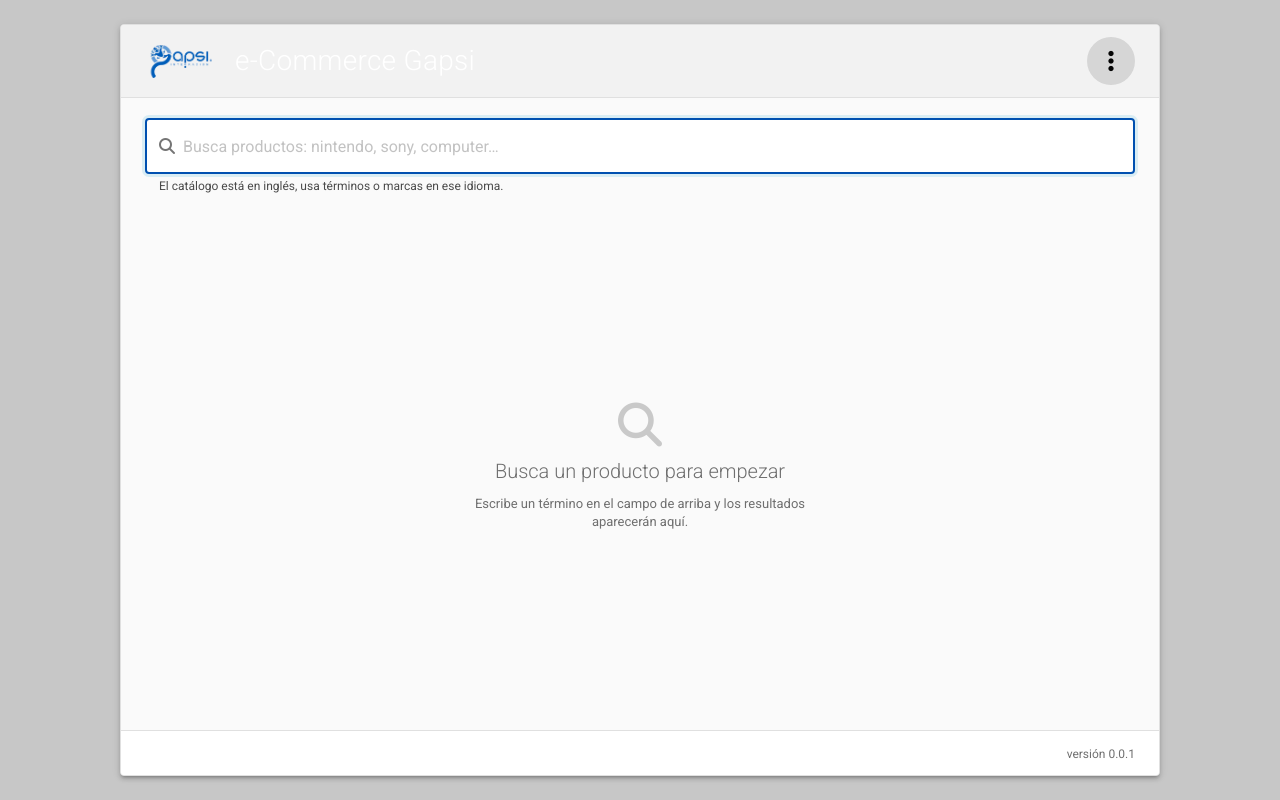
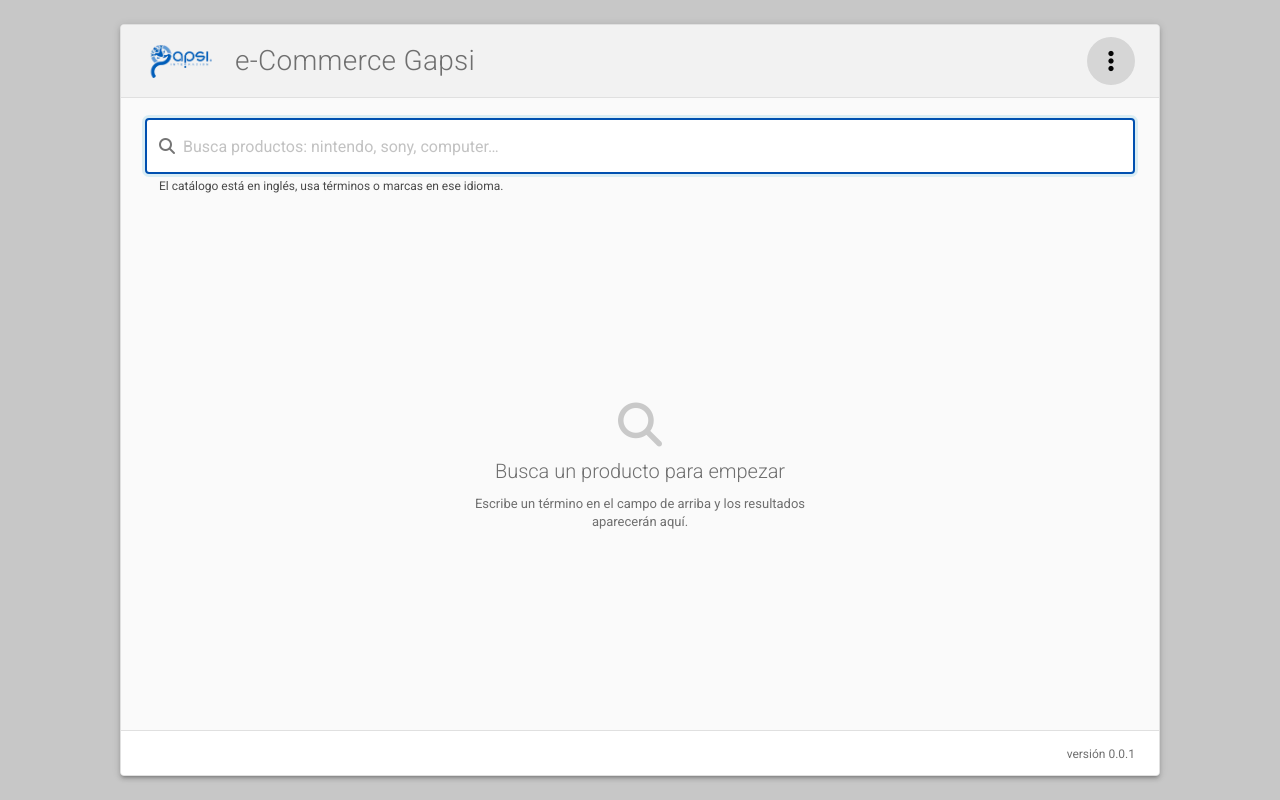
Before and after one commit to sergiornelas/gapsi-e-commerce, a React (Vite) app: page / in a window 1280 px wide. Built offline with nearby package versions, Linux system fonts and the light colour scheme; what @graphql-tools/schema would draw is missing.

Commit message:
fix/contraste del titulo del header

```diff
--- a/src/components/layout/Header.tsx
+++ b/src/components/layout/Header.tsx
@@ -1,21 +1,22 @@
 /**
  * Barra superior de la aplicación: identidad de marca y acciones globales.
  */
-import AppBar from '@mui/material/AppBar';
-import Box from '@mui/material/Box';
-import IconButton from '@mui/material/IconButton';
-import Toolbar from '@mui/material/Toolbar';
-import Tooltip from '@mui/material/Tooltip';
-import Typography from '@mui/material/Typography';
+import AppBar from "@mui/material/AppBar";
+import Box from "@mui/material/Box";
+import IconButton from "@mui/material/IconButton";
+import Toolbar from "@mui/material/Toolbar";
+import Tooltip from "@mui/material/Tooltip";
+import Typography from "@mui/material/Typography";
 
-import { brand } from '@/config/theme';
-import type { HeaderProps } from '@/types';
+import { brand } from "@/config/theme";
+import type { HeaderProps } from "@/types";
 
 export function Header({ onReset }: HeaderProps) {
   return (
     <AppBar
       position="static"
       elevation={0}
+      color="transparent"
       sx={{
         backgroundColor: brand.headerBackground,
         borderBottom: `1px solid ${brand.border}`,
@@ -26,10 +27,15 @@ export function Header({ onReset }: HeaderProps) {
           component="img"
           src="/logo.webp"
           alt="Gapsi"
-          sx={{ height: 34, width: 'auto', display: 'block' }}
+          sx={{ height: 34, width: "auto", display: "block" }}
         />
 
-        <Typography variant="h1" component="h1" color="text.primary" noWrap>
+        <Typography
+          variant="h1"
+          component="h1"
+          noWrap
+          sx={{ color: brand.text }}
+        >
           e-Commerce Gapsi
         </Typography>
 
@@ -42,10 +48,13 @@ export function Header({ onReset }: HeaderProps) {
             sx={{
               width: 48,
               height: 48,
-              backgroundColor: '#d6d6d6',
-              color: '#050505',
-              transition: 'background-color 150ms ease, transform 150ms ease',
-              '&:hover': { backgroundColor: '#c4c4c4', transform: 'scale(1.05)' },
+              backgroundColor: "#d6d6d6",
+              color: "#050505",
+              transition: "background-color 150ms ease, transform 150ms ease",
+              "&:hover": {
+                backgroundColor: "#c4c4c4",
+                transform: "scale(1.05)",
+              },
             }}
           >
             <i className="fa-solid fa-ellipsis-vertical" aria-hidden="true" />
```
